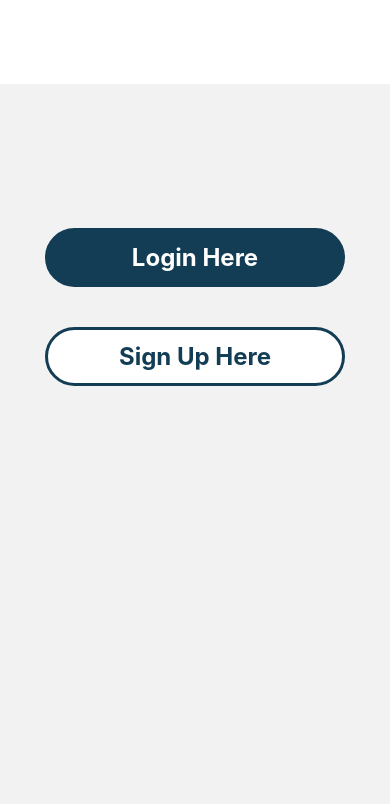
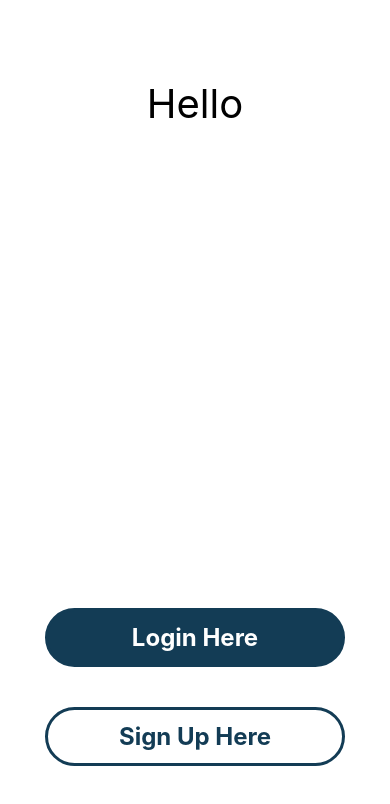
Before and after one commit to Tyler-Seliber/Eat-With-Me, a React Native app: screen /StartUp in a window 390 px wide. Shown: the top 804 px of the page. Built offline with nearby package versions, Linux system fonts and the light colour scheme.

Commit message:
something didnt work

```diff
--- a/screens/StartUpScreen.tsx
+++ b/screens/StartUpScreen.tsx
@@ -24,7 +24,7 @@ export default function StartUpScreen({ navigation }: ScreenProps) {
 
 const styles = StyleSheet.create({
     container: {
-        flex: 0.1,
+        flex: 1,
         backgroundColor: '#fff',
         alignItems: 'center',
         justifyContent: 'center',
```
